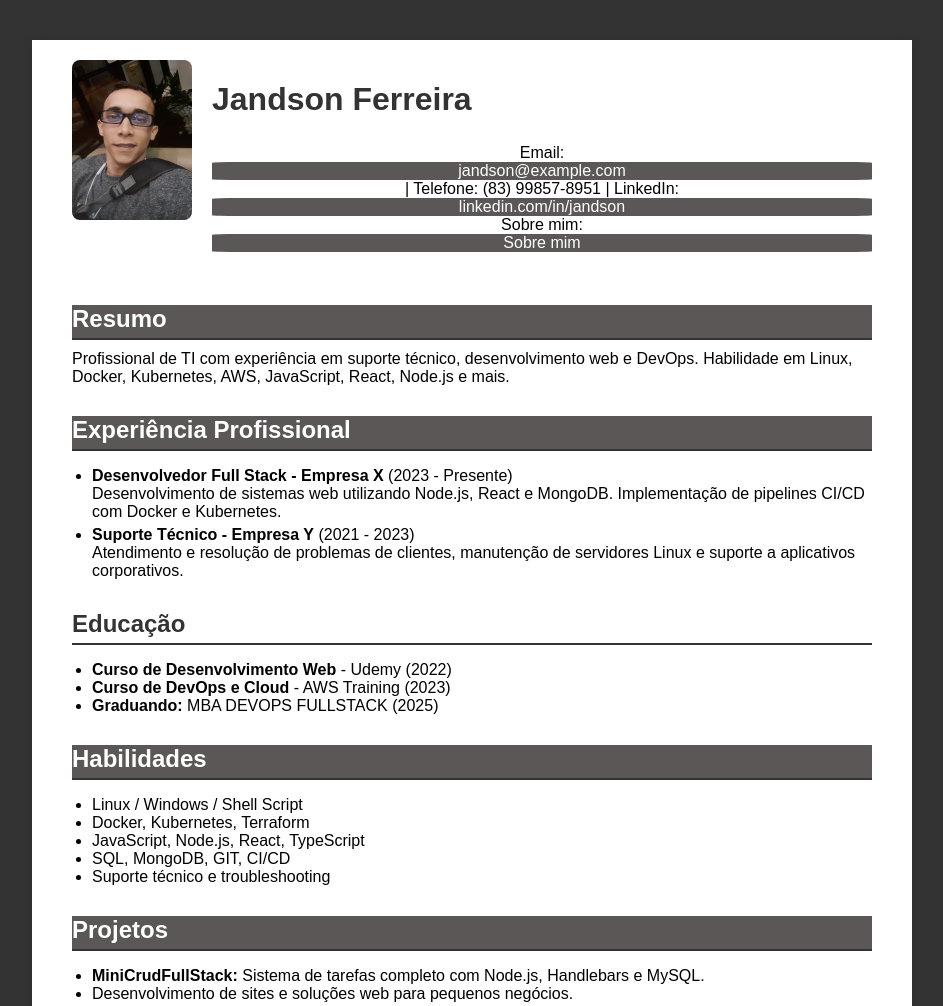
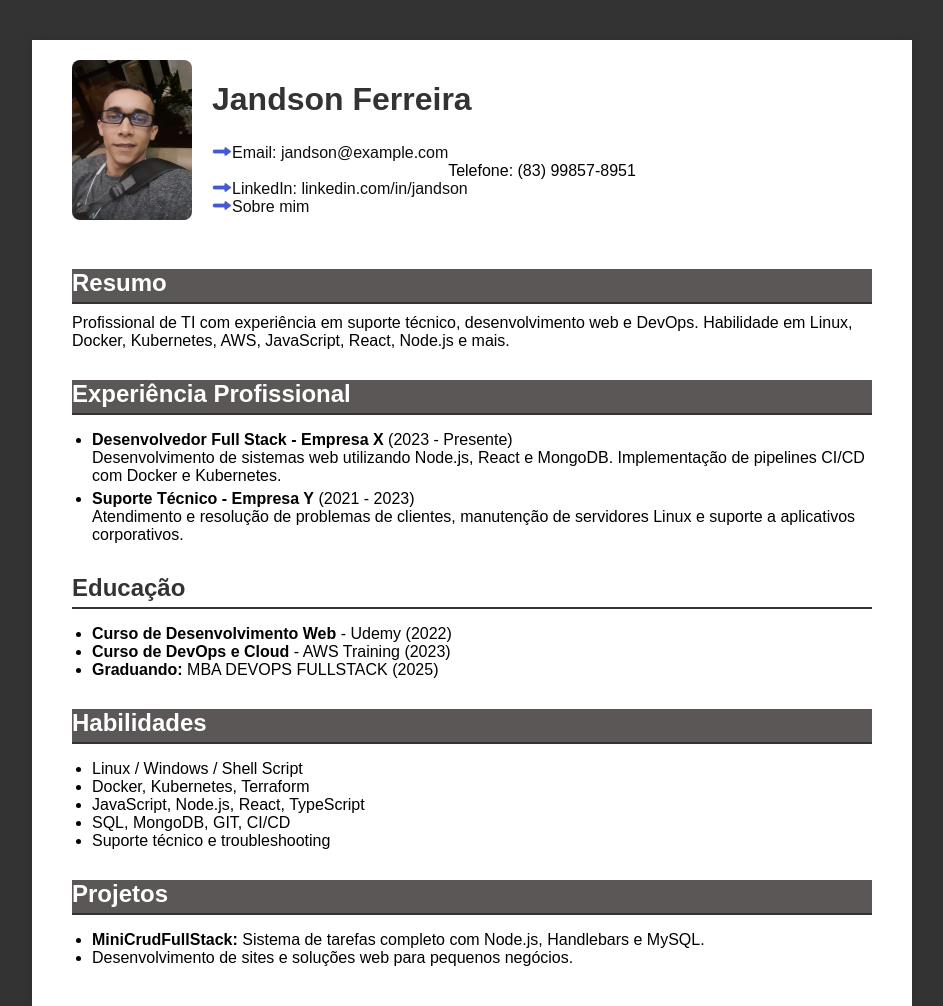
Before and after one commit to jandsonanjos/curriculo-full, a plain HTML site: page index.html in a window 1280 px wide. Shown: the top 1006 px of the page, without its empty margins (168-1111 px from the left). Drawn offline with Linux system fonts and the light colour scheme.

Commit message:
adicionando melhorias

```diff
--- a/index.html
+++ b/index.html
@@ -13,10 +13,10 @@
     <h1>Jandson Ferreira</h1>
     <div class="titulo">
     <p class="contact">
-    Email: <a class="links" href="mailto:jandson@example.com" > jandson@example.com </a> |
-    Telefone: (83) 99857-8951 |
-    LinkedIn: <a class="links" href="https://linkedin.com/in/jandson" > linkedin.com/in/jandson</a>
-    Sobre mim:<a class="links" href="pags/resumo.html">Sobre mim</a>
+    <a class="links" href="mailto:jandson@example.com" ><img src="./img/seta.png" style="width: 20px; height:15px;" >  Email: jandson@example.com </a>
+    Telefone: (83) 99857-8951
+    <a class="links" href="https://linkedin.com/in/jandson"><img src="./img/seta.png" style="width: 20px; height:15px;" >  LinkedIn:  linkedin.com/in/jandson</a>
+    <a class="links" href="pags/resumo.html"><img src="./img/seta.png" style="width: 20px; height:15px;" > Sobre mim</a>
     </p>
     </div>
     <div class="section">
--- a/styles.css
+++ b/styles.css
@@ -42,7 +42,7 @@ body {
     }
 
     a {
-      color: #007BFF;
+      color: #0e0e0e;
       text-decoration: none;
     }
 
@@ -74,10 +74,10 @@ body {
     .links {
       border-radius: 4%;
       transition: background 0.3s;
-      color: #fffefe;
-      background-color: #5b5757;
+      color:#333 black;
       border-color: #f4f4f4;
-      box-shadow: #5b5757 30 30 30 30;
+      display: flex;
+
     }
 
     .links:hover {
```
Also changed, not shown: img/seta.png (added).
